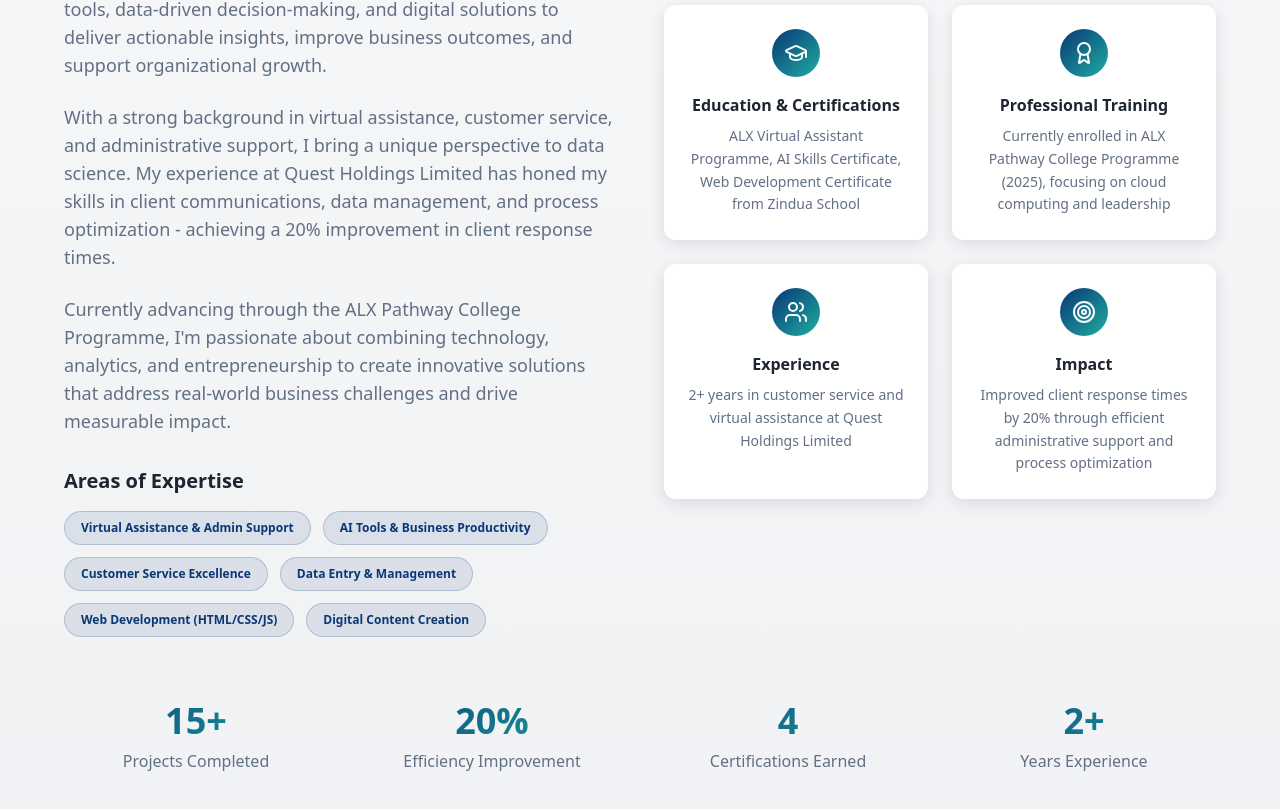
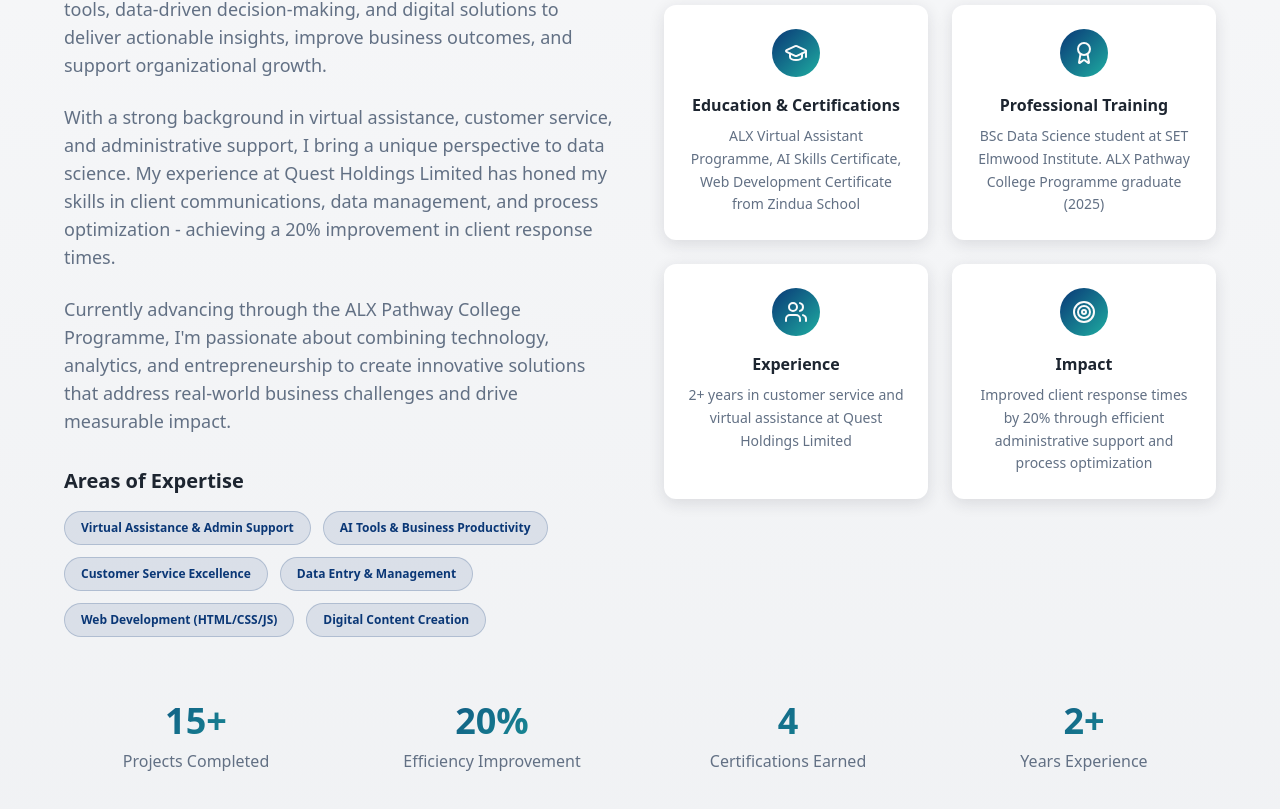
Before and after one commit to ANTONYMULI12/byte-whisperer-web, a React (Vite) app: page / in a window 1280 px wide. Shown: the part 1855-2664 px from the top of the page. Built offline with nearby package versions, Linux system fonts and the light colour scheme; the HTML template or start-up script is replaced by a standard one.

Commit message:
Preceding changes

```diff
--- a/src/components/About.tsx
+++ b/src/components/About.tsx
@@ -12,7 +12,7 @@ const About = () => {
     {
       icon: Award,
       title: "Professional Training",
-      content: "Currently enrolled in ALX Pathway College Programme (2025), focusing on cloud computing and leadership"
+      content: "BSc Data Science student at SET Elmwood Institute. ALX Pathway College Programme graduate (2025)"
     },
     {
       icon: Users,
```
